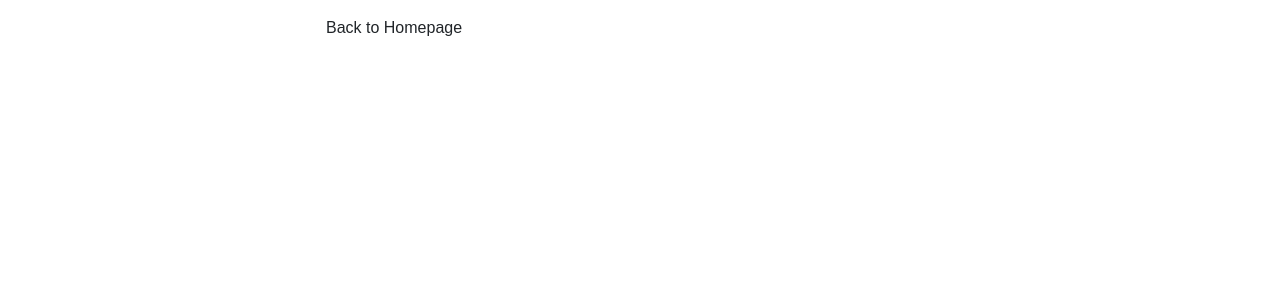
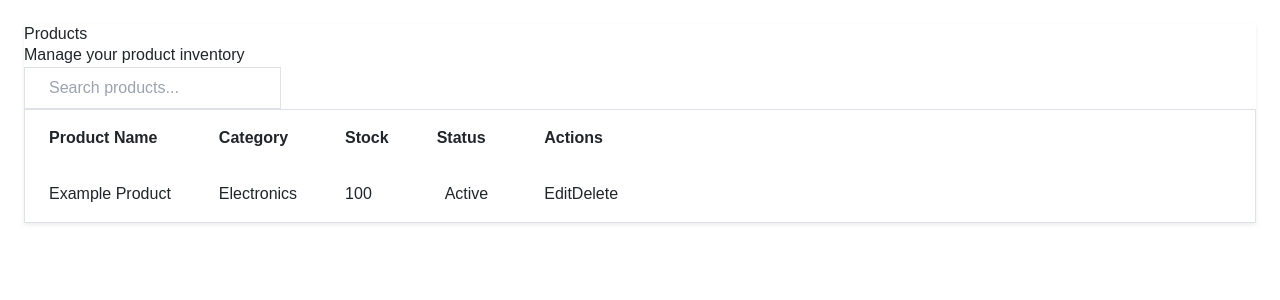
Before and after one commit to mjordanpascual/ihomis_api_integration, a React (Vite) app in the folder frontend/: page /products in a window 1280 px wide. Shown: the top 300 px of the page. Built offline with nearby package versions, Linux system fonts and the light colour scheme.

Commit message:
Dashboard Re-designing

```diff
--- a/frontend/package.json
+++ b/frontend/package.json
@@ -22,7 +22,7 @@
     "react-chartjs-2": "^5.3.0",
     "react-dom": "^18.2.0",
     "react-icons": "^5.5.0",
-    "react-router-dom": "^6.23.0",
+    "react-router-dom": "^6.30.1",
     "sweetalert2": "^11.11.1"
   },
   "devDependencies": {
--- a/frontend/src/App.jsx
+++ b/frontend/src/App.jsx
@@ -1,4 +1,3 @@
-import React, { useEffect } from 'react'
 import {BrowserRouter, Routes, Route} from 'react-router-dom'
 import 'bootstrap/dist/css/bootstrap.css';
 
@@ -12,6 +11,11 @@ import Register from './pages/Register'
 import NoPageFound from './pages/NoPageFound'
 import CheckUsername from './pages/CheckUsername';
 import Sidebar from './components/Sidebar';
+import Products from './pages/Products'
+import Categories from './pages/Categories'
+import Departments from './pages/Departments'
+import Employees from './pages/Employees'
+// import Adm from './users/adm/Adm'
 // import Property from './departments/property/Property'
 
 // import ProtectedRoute from './pages/ProtectedRoute';
@@ -31,6 +35,12 @@ function App() {
           <Route path="/register" element={ <Register /> } />
           <Route path="/checkuser" element={ <CheckUsername /> } />
 
+          <Route path="/products" element={<Products />} />
+          <Route path="/categories" element={<Categories />} />
+          <Route path="/departments" element={<Departments />} />
+          <Route path="/employees" element={<Employees />} />
+
+
           {/* <ProtectedRoute path="/protected" component={Dashboard} /> */}
 
           <Route path = '*' element={<NoPageFound />} />
--- a/frontend/src/Home.jsx
+++ b/frontend/src/Home.jsx
@@ -1,8 +1,5 @@
-import React from 'react'
-import Login from './pages/Login'
-import Register from './pages/Register'
-import {useState, useEffect} from 'react'
 import Sidebar from './components/Sidebar'
+import Products from './pages/Products'
 
 const Home = () => {
 
@@ -10,6 +7,7 @@ const Home = () => {
     <>
       <div>
         <Sidebar />
+        {/* <Products /> */}
       </div>
     </>
 
--- a/frontend/src/components/Sidebar.jsx
+++ b/frontend/src/components/Sidebar.jsx
@@ -1,72 +1,97 @@
 import { useState } from 'react'
+import { Link } from 'react-router-dom'
+import {BrowserRouter, Routes, Route} from 'react-router-dom'
 import { FaHome, FaUserAlt, FaCog, FaSignOutAlt, FaBars } from 'react-icons/fa'
 import { IoCloseSharp } from 'react-icons/io5'
 import Marloe from '../assets/marquez.jpg'
-// import HeaderTag from '../components/headerTag.jsx'
-import Footer from '../components/Footer'
+
+// Routes
+import Products from '../pages/Products'
+import Categories from '../pages/Categories'
+import Departments from '../pages/Departments'
+import Employees from '../pages/Employees'
+
 
 const Sidebar = () => {
   const [isOpen, setIsOpen] = useState(false)
 
+  const menuItems = [
+    {
+      name: 'Product',
+      icon: <FaHome size={24} />,
+      alt: 'Home Icon',
+      path: '/products'
+    },
+    {
+      name: 'Category',
+      icon: <FaUserAlt size={24} />,
+      alt: 'Category Icon',
+      path: '/categories'
+    },
+    {
+      name: 'Department',
+      icon: <FaCog size={24} />,
+      alt: 'Department Icon',
+      path: '/departments'
+    },
+    {
+      name: 'Employee',
+      icon: <FaSignOutAlt size={24} />,
+      alt: 'Employee Icon',
+      path: '/employees'
+    },
+  ];
+
   return (
       <div className='flex'>
       {/* <p className='flex-col'>Ospital ng Parañaque</p> */}
-       <div className={`w-20 md:w-64 bg-gray-800 transition-width duration-300 text-white
+       <div className={`fixed min-h-screen w-20 md:w-64 bg-gray-800 transition-width duration-300 text-white
              ${isOpen ? 'w-64' : ' w-20'}
          `}>
             <div className='flex-col justify-items-center p-4'>
+            <button className='block md:hidden' onClick={() => setIsOpen(!isOpen)}>
+                  {isOpen ? <IoCloseSharp size={24} /> : <FaBars size={24}/> }
+                </button>
                 <h2 className={`text-lg font-bold tracking-wide md:block ${isOpen ? "block" : "hidden"}`}>IT-DEPARTMENT</h2>
-                <img className="w-24 h-24 m-1 rounded-full border-2 object-cover"
+                <img className={`w-24 h-24 m-1 md:block rounded-full border-2 object-cover ${isOpen ? "block" : "hidden"}`}
                 src={Marloe}
                 alt="Profile Picture" />
-                  <p className='text-md'>Marloe Rymer D. Marquez</p>
-                  <p className="px-4 py-1 text-xs mt-1 bg-green-500/20 text-green-300 rounded-full">Admin</p>
-                <button className='block md:hidden' onClick={() => setIsOpen(!isOpen)}>
-                  {isOpen ? <IoCloseSharp size={24} /> : <FaBars size={24}/> }
-                </button>
+                    <p className='block text-md'>Marloe Rymer D. Marquez</p>
+                    <p className="block px-4 py-1 text-xs mt-1 bg-green-500/20 text-green-300 rounded-full">Admin</p>
             </div>
             <hr />
             <nav className='mt-4'>
               <ul>
-                <li className='flex items-center p-4 hover:bg-gray-700 cursor-pointer'>
-                <FaHome size={24} />
-                <span className={`ml-4 md:block ${isOpen ? "block" : "hidden"}`}>
-                  Home
-                </span>
-                </li>
-                <li className='flex items-center p-4 hover:bg-gray-700 cursor-pointer'>
-                <FaUserAlt size={24} />
-                <span className={`ml-4 md:block ${isOpen ? "block" : "hidden"}`}>
-                  Profile
-                </span>
-                </li>
-                <li className='flex items-center p-4 hover:bg-gray-700 cursor-pointer'>
-                <FaCog size={24} />
-                <span className={`ml-4 md:block ${isOpen ? "block" : "hidden"}`}>
-                  Settings
-                </span>
-                </li>
-                <li className='flex items-center p-4 hover:bg-gray-700 cursor-pointer'>
-                <FaSignOutAlt size={24} />
-                <span className={`ml-4 md:block ${isOpen ? "block" : "hidden"}`}>
-                  Logout
-                </span>
-                </li>
+                {menuItems.map((item, index) => (
+                  <Link to={item.path} key={index}>
+                    <li className="flex items-center p-4 hover:bg-gray-700 cursor-pointer">
+                      {item.icon}
+                      <span className={`ml-4 md:block ${isOpen ? "block" : "hidden"}`}>
+                        {item.name}
+                      </span>
+                    </li>
+                  </Link>
+                ))}
               </ul>
             </nav>
-            <Footer />
         </div>
-        {/* dasbboard */}
-        <div className='p-8 bg-gray-100 min-h-screen flex-1'>
-        <div className='flex justify-between align-items-center'>
+        <div className='min-h-screen flex-1 ml-64 md:w-64'>
+        <div className='flex bg-gray-300/20 justify-between align-items-center px-4 border-b'>
             <h2 className='text-2xl font-bold'>Dashboard</h2>
-            <span>Welcome back, <b>Marloe</b></span>
+            <span className='hidden md:hidden sm:hidden'>Welcome back, <b>Marloe</b></span>
             <div className='flex justify-center align-items-center'>
               <img className="w-12 h-18 m-1 rounded-full border-2 object-cover" src={Marloe} alt="Profile Picture" />
               <span>Caret</span>
             </div>
         </div>
             {/* <p className=''>Dashboard to the right side</p> */}
+            <div>
+              {/* Content goes here */}
+              <h1 className='text-3xl font-bold m-4'>Welcome to the Dashboard</h1>
+                <div>
+                  <Products />
+                </div>
+            </div>
         </div>
       </div>
      )
--- /dev/null
+++ b/frontend/src/pages/Categories.jsx
@@ -0,0 +1,9 @@
+import React from 'react'
+
+const Categories = () => {
+  return (
+    <div>Categories</div>
+  )
+}
+
+export default Categories
--- /dev/null
+++ b/frontend/src/pages/Departments.jsx
@@ -0,0 +1,9 @@
+import React from 'react'
+
+const Departments = () => {
+  return (
+    <div>Departments</div>
+  )
+}
+
+export default Departments
--- /dev/null
+++ b/frontend/src/pages/Employees.jsx
@@ -0,0 +1,9 @@
+import React from 'react'
+
+const Employees = () => {
+  return (
+    <div>Employees</div>
+  )
+}
+
+export default Employees
--- a/frontend/src/pages/NoPageFound.jsx
+++ b/frontend/src/pages/NoPageFound.jsx
@@ -9,7 +9,7 @@ export default function NoPageFound () {
 			<Row className="my-3">
 				<Col className="col-6 mx-auto">
 				{/* <img src = { errorPage } alt = "Error Web page!" /> */}
-				<p className='text-red-900 bg-yellow-400'>Back to <Link to = '/'>Homepage</Link></p>
+				<p className='text-red-900 bg-yellow-400'><Link to = '/'>Back to Homepage</Link></p>
 				</Col>
 			</Row>
 		</>
--- /dev/null
+++ b/frontend/src/pages/Products.jsx
@@ -0,0 +1,59 @@
+import React from 'react'
+
+const Products = () => {
+  return (
+    <div className="min-h-screen bg-gray-50 overflow-x-hidden">
+      <div className="max-w-7xl mx-auto p-4 md:p-6 space-y-6">
+        <div className="bg-white rounded-lg shadow-sm p-6">
+          <div className="mb-6">
+            <h1 className="text-2xl font-bold text-gray-800">Products</h1>
+            <p className="text-sm text-gray-500">Manage your product inventory</p>
+          </div>
+
+          <div className="flex flex-col md:flex-row justify-between items-center gap-4 mb-6">
+            <input
+              type="text"
+              placeholder="Search products..."
+              className="w-full md:w-64 px-4 py-2 border border-gray-200 rounded-lg focus:outline-none focus:ring-2 focus:ring-blue-500"
+            />
+            <button className="w-full md:w-auto px-4 py-2 bg-blue-600 text-white rounded-lg hover:bg-blue-700 transition-colors">
+              Add New Product
+            </button>
+          </div>
+
+          <div className="overflow-x-auto rounded-lg border border-gray-200">
+            <table className="w-full whitespace-nowrap">
+              <thead className="bg-gray-50">
+                <tr>
+                  <th className="px-4 py-3 text-left text-sm font-semibold text-gray-600">Product Name</th>
+                  <th className="px-4 py-3 text-left text-sm font-semibold text-gray-600">Category</th>
+                  <th className="px-4 py-3 text-left text-sm font-semibold text-gray-600">Stock</th>
+                  <th className="px-4 py-3 text-left text-sm font-semibold text-gray-600">Status</th>
+                  <th className="px-4 py-3 text-left text-sm font-semibold text-gray-600">Actions</th>
+                </tr>
+              </thead>
+              <tbody className="divide-y divide-gray-100">
+                <tr className="hover:bg-gray-50">
+                  <td className="px-4 py-3 text-sm text-gray-700">Example Product</td>
+                  <td className="px-4 py-3 text-sm text-gray-700">Electronics</td>
+                  <td className="px-4 py-3 text-sm text-gray-700">100</td>
+                  <td className="px-4 py-3 text-sm">
+                    <span className="px-2 py-1 text-xs text-green-700 bg-green-100 rounded-full">
+                      Active
+                    </span>
+                  </td>
+                  <td className="px-4 py-3 text-sm space-x-2">
+                    <button className="text-blue-600 hover:text-blue-800">Edit</button>
+                    <button className="text-red-600 hover:text-red-800">Delete</button>
+                  </td>
+                </tr>
+              </tbody>
+            </table>
+          </div>
+        </div>
+      </div>
+    </div>
+  )
+}
+
+export default Products
```
Also changed, not shown: 1 other file (tests, documents, lock files or other folders).
